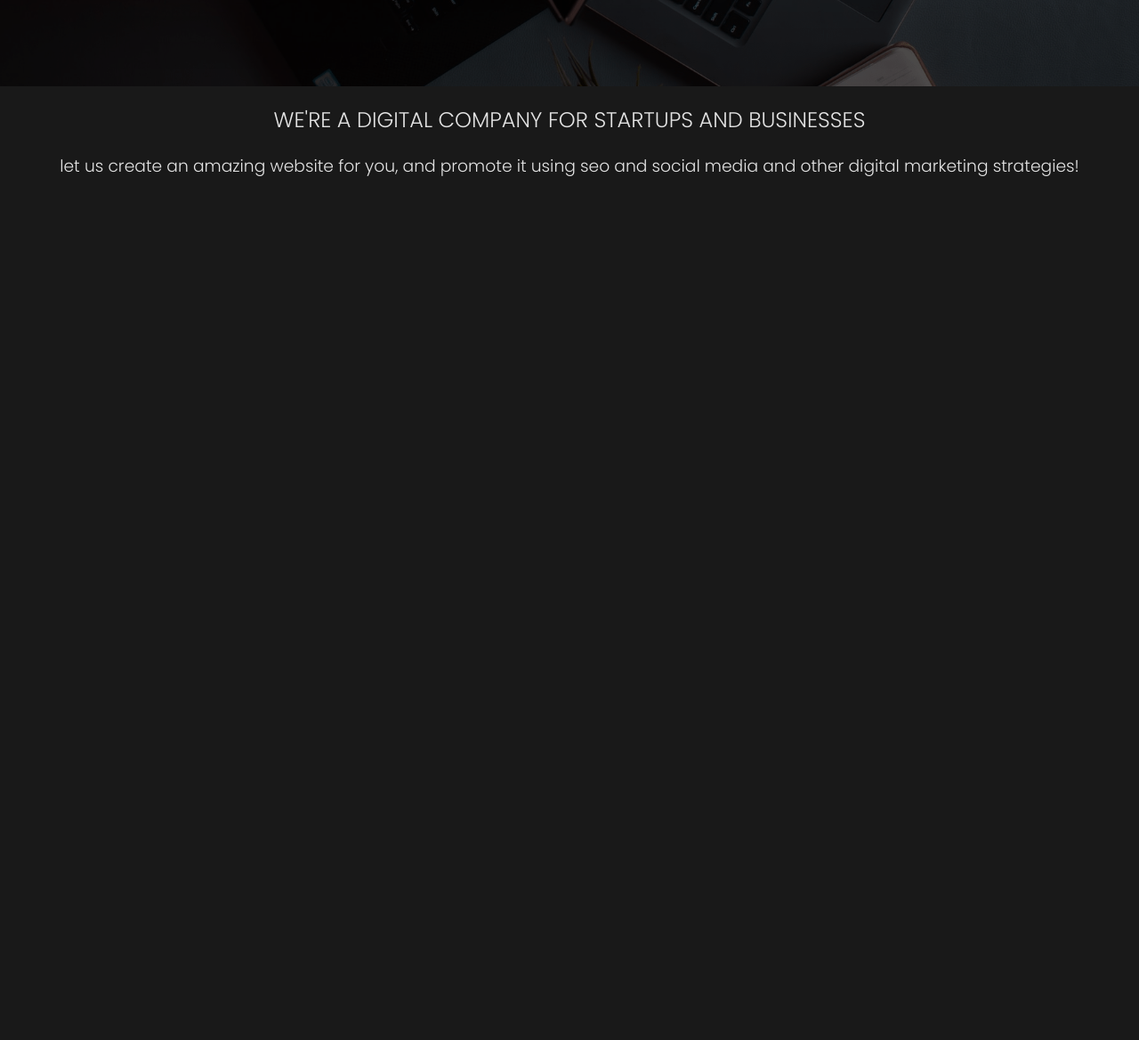
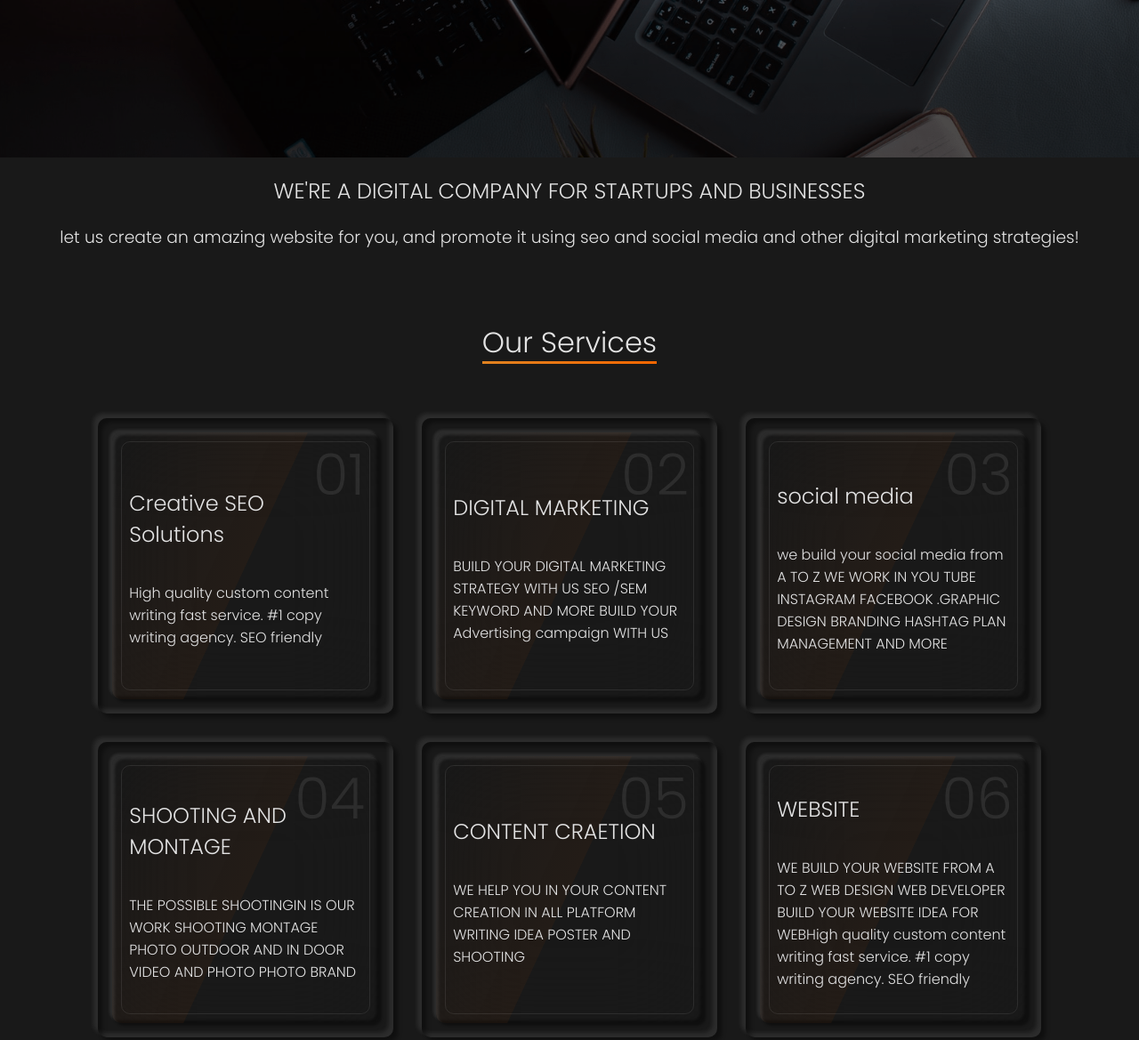
Before and after one commit to ahmd-mhmd/medialab, a plain HTML site: page index.html in a window 1280 px wide. Shown: the part 623-1792 px from the top of the page at 89% size. Before the commit the page ends 923 px from the top, so only its background shows below. Drawn offline with Linux system fonts and the light colour scheme.

Commit message:
our services section

```diff
--- a/index.html
+++ b/index.html
@@ -5,6 +5,7 @@
     <meta http-equiv="X-UA-Compatible" content="IE=edge" />
     <meta name="viewport" content="width=device-width, initial-scale=1.0" />
     <link rel="stylesheet" href="style.css" />
+    <!-- <link rel="shortcut icon" href="./assests/logo.png" type="image/x-icon" /> -->
     <script defer src="main.js"></script>
     <title>media lab</title>
   </head>
@@ -24,8 +25,96 @@
           social media and other digital marketing strategies!
         </h3>
       </section>
-      <div style="height: 10vh" />
-      <section class="cards-section" id="cards"></section>
+      <div style="height: 5vh"></div>
+      <div class="our-services"><h1>Our Services</h1></div>
+      <div style="height: 5vh"></div>
+      <section class="cards-section" id="cards">
+        <div class="card-wrapper">
+          <div class="card">
+            <span class="number">01</span>
+            <h1 class="card-title">Creative SEO Solutions</h1>
+            <p class="card-expl">
+              High quality custom content writing fast service. #1 copy writing
+              agency. SEO friendly
+            </p>
+          </div>
+        </div>
+
+        <div class="card-wrapper">
+          <div class="card">
+            <span class="number">02</span>
+            <h1 class="card-title">DIGITAL MARKETING</h1>
+            <p class="card-expl">
+              BUILD YOUR DIGITAL MARKETING STRATEGY WITH US SEO /SEM KEYWORD AND
+              MORE BUILD YOUR Advertising campaign WITH US
+            </p>
+          </div>
+        </div>
+
+        <div class="card-wrapper">
+          <div class="card">
+            <span class="number">03</span>
+            <h1 class="card-title">social media</h1>
+            <p class="card-expl">
+              we build your social media from A TO Z WE WORK IN YOU TUBE
+              INSTAGRAM FACEBOOK .GRAPHIC DESIGN BRANDING HASHTAG PLAN
+              MANAGEMENT AND MORE
+            </p>
+          </div>
+        </div>
+
+        <div class="card-wrapper">
+          <div class="card">
+            <span class="number">04</span>
+            <h1 class="card-title">SHOOTING AND MONTAGE</h1>
+            <p class="card-expl">
+              THE POSSIBLE SHOOTINGIN IS OUR WORK SHOOTING MONTAGE PHOTO OUTDOOR
+              AND IN DOOR VIDEO AND PHOTO PHOTO BRAND
+            </p>
+          </div>
+        </div>
+
+        <div class="card-wrapper">
+          <div class="card">
+            <span class="number">05</span>
+            <h1 class="card-title">CONTENT CRAETION</h1>
+            <p class="card-expl">
+              WE HELP YOU IN YOUR CONTENT CREATION IN ALL PLATFORM WRITING IDEA
+              POSTER AND SHOOTING
+            </p>
+          </div>
+        </div>
+
+        <div class="card-wrapper">
+          <div class="card">
+            <span class="number">06</span>
+            <h1 class="card-title">WEBSITE</h1>
+            <p class="card-expl">
+              WE BUILD YOUR WEBSITE FROM A TO Z WEB DESIGN WEB DEVELOPER BUILD
+              YOUR WEBSITE IDEA FOR WEBHigh quality custom content writing fast
+              service. #1 copy writing agency. SEO friendly
+            </p>
+          </div>
+        </div>
+
+        <div class="card-wrapper">
+          <div class="card">
+            <span class="number">07</span>
+            <h1 class="card-title">IT</h1>
+            <p class="card-expl">ALL IT SERVICE WE HAVE</p>
+          </div>
+        </div>
+
+        <div class="card-wrapper">
+          <div class="card">
+            <span class="number">08</span>
+            <h1 class="card-title">COURSES</h1>
+            <p class="card-expl">
+              WE HAVE GREAT COURSES IN ALL ABOVE JUST MEET US!
+            </p>
+          </div>
+        </div>
+      </section>
       <section class="about-us" id="owner"></section>
     </main>
   </body>
--- a/style.css
+++ b/style.css
@@ -1,7 +1,7 @@
 @import url("https://fonts.googleapis.com/css2?family=Poppins:wght@300&display=swap");
 :root {
   --primary: 246, 102, 0;
-  --secondary: 214, 120, 32;
+  --secondary: 224, 130, 32;
   --dark: 25, 25, 25;
   --black: 0, 0, 0;
   --grey: 32, 32, 36;
@@ -28,14 +28,14 @@ body {
   background-position: center;
   background-attachment: fixed;
   background-size: cover;
-  height: 90vh;
-  height: 90svh;
+  height: 100vh;
+  height: 100svh;
   display: flex;
   justify-content: center;
   align-items: center;
   flex-direction: column;
   font-size: 2rem;
-  box-shadow: inset 0px -90vh rgba(var(--black), 0.4),
+  box-shadow: inset 0px -100vh rgba(var(--black), 0.4),
     inset 0px -20vh 100px 10px rgba(var(--black), 0.5);
 }
 .index-section > h1 {
@@ -53,3 +53,126 @@ body {
   margin: 0.5rem;
   text-align: center;
 }
+
+.our-services {
+  display: flex;
+  justify-content: center;
+  align-items: center;
+}
+
+.our-services > h1 {
+  position: relative;
+}
+.our-services > h1::before {
+  content: "";
+  position: absolute;
+  bottom: 0;
+  right: 0;
+  left: 0;
+  height: 3px;
+  background-image: linear-gradient(
+    -90deg,
+    rgb(var(--primary)),
+    rgb(var(--secondary))
+  );
+}
+
+.cards-section {
+  display: flex;
+  justify-content: center;
+  align-items: center;
+  flex-wrap: wrap;
+  gap: 2rem;
+}
+
+.card-wrapper {
+  padding: 1rem;
+  box-shadow: 5px 5px 5px rgba(var(--black), 0.4),
+    -5px -5px 5px rgba(var(--light), 0.1),
+    inset 5px 5px 5px rgba(var(--black), 0.4),
+    inset -5px -5px 5px rgba(var(--light), 0.1);
+  font-size: 1rem;
+  border-radius: 10px;
+}
+
+.card {
+  width: 300px;
+  max-width: 80vw;
+  height: 300px;
+  display: flex;
+  justify-content: center;
+  align-items: flex-start;
+  flex-direction: column;
+  position: relative;
+  backdrop-filter: blur(50px);
+  padding: 1.2rem;
+  border-radius: 10px;
+  box-shadow: 3px 3px 3px rgba(var(--black), 0.4),
+    -3px -3px 3px rgba(var(--light), 0.1),
+    inset 3px 3px 3px rgba(var(--light), 0.1),
+    inset -3px -3px 3px rgba(var(--black), 0.4);
+  transition: 0.3s ease;
+  overflow: hidden;
+  transform: translateY(0%);
+}
+.card::before {
+  content: "";
+  position: absolute;
+  width: 70%;
+  height: 100%;
+  top: 0;
+  left: -20%;
+  z-index: -1;
+  /* background-color: rgb(83, 83, 83); */
+  background-image: linear-gradient(
+    -90deg,
+    rgba(var(--primary), 0.5),
+    rgba(var(--primary), 0)
+  );
+  opacity: 0.1;
+  transform: skew(-25deg);
+  transition: 0.3s ease;
+}
+.card::after {
+  content: "";
+  position: absolute;
+  top: 10px;
+  right: 10px;
+  left: 10px;
+  bottom: 10px;
+  border-radius: 10px;
+  border: 1px solid rgba(var(--light), 0.1);
+  transition: 0.3s ease;
+}
+.card:hover::after {
+  border: 1px solid rgba(var(--light), 0.4);
+}
+.card .number {
+  position: absolute;
+  right: 1rem;
+  top: 0;
+  font-size: 4rem;
+  color: rgba(var(--light), 0.1);
+}
+.card-title {
+  transition: 0.3s ease;
+}
+.card:hover {
+  transform: translateY(-10%);
+}
+@keyframes cardtransition {
+  0% {
+    transform: translateX(0) skew(-25deg);
+  }
+  100% {
+    transform: translateX(180%) skew(-25deg);
+  }
+}
+.card:hover::before {
+  animation-name: cardtransition;
+  animation-duration: 0.3s;
+  transform: translateX(-300%) skew(-25deg);
+}
+.card:hover .card-title {
+  color: rgb(var(--primary));
+}
```
